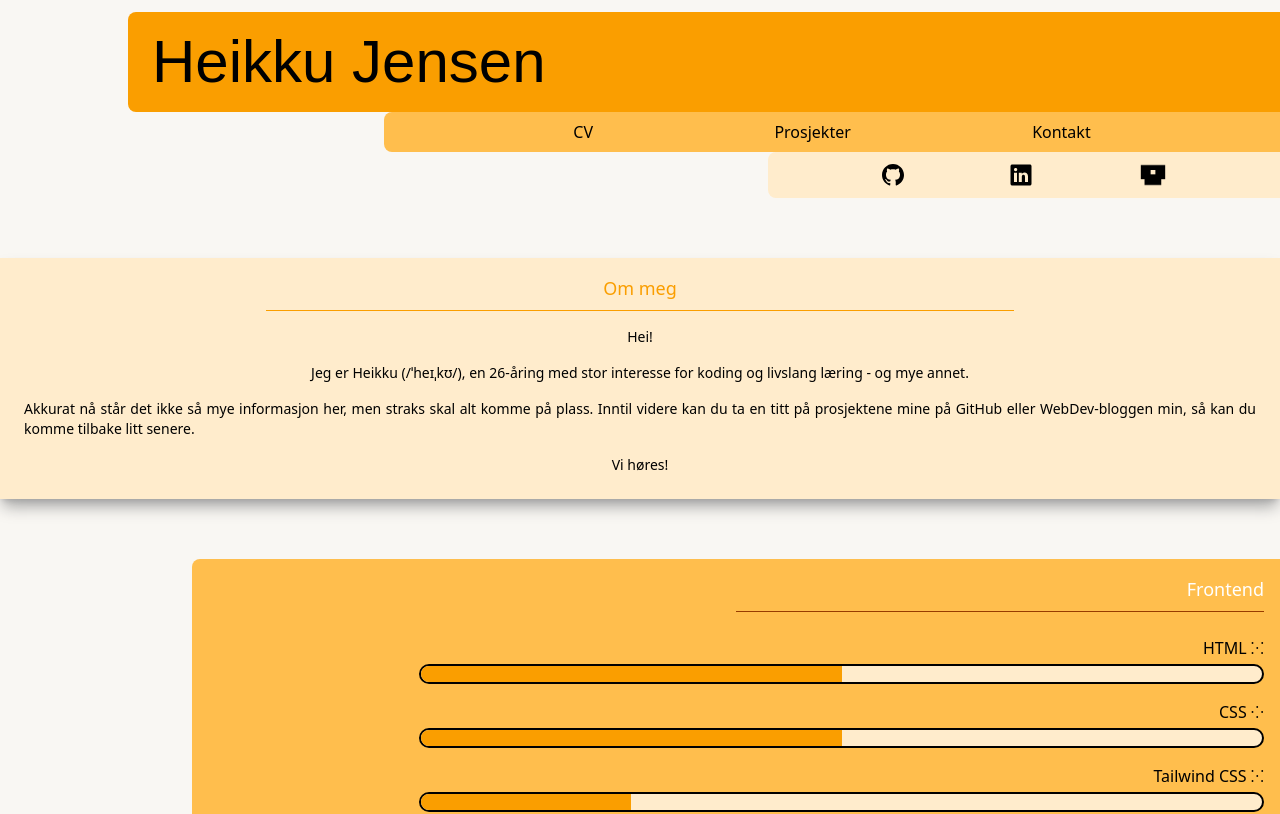
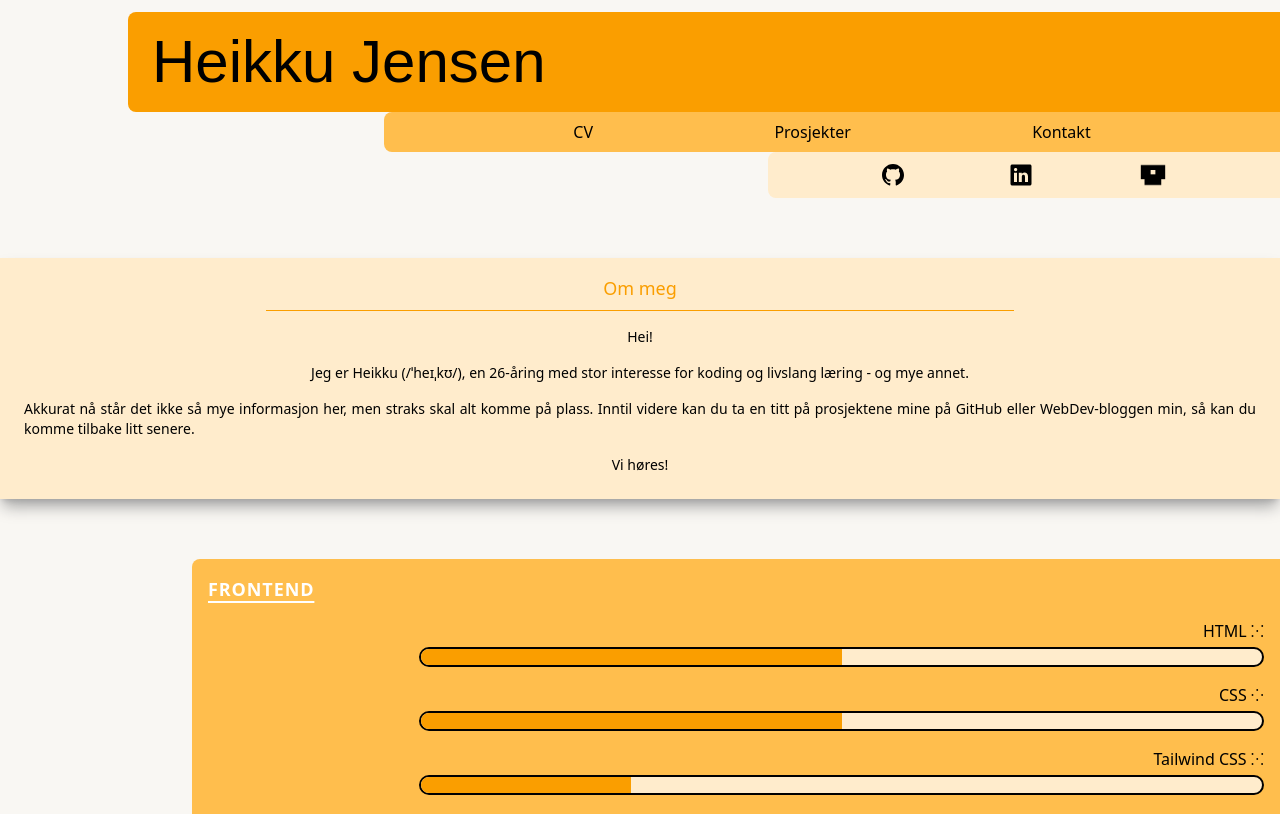
Before and after one commit to heikkuj/portfolio, a Next.js app: page / in a window 1280 px wide. Shown: the top 814 px of the page. Built offline with nearby package versions, Linux system fonts and the light colour scheme; a web font is replaced by a local one.

Commit message:
minor css changes to container title

```diff
--- a/components/container-right.jsx
+++ b/components/container-right.jsx
@@ -4,9 +4,9 @@ export default function ContainerR({children, title}) {
   return (
     <div className="flex flex-col mt-2 p-4 w-[85vw] h-auto justify-self-end bg-primary-2 rounded-l-lg">
 
-        <h1 className="font-light text-lg text-white place-self-end">{title}</h1>
+        <h1 className="font-semibold text-lg uppercase tracking-wider text-white place-self-start underline decoration-2 decoration-solid underline-offset-5">{title}</h1>
         <div className='text-right'>
-        <div className='my-2 place-self-end h-[1px] w-[50%] bg-amber-800' />
+          {/* <div className='my-2 place-self-start w-[40%] md:w-[30%] lg:w-[30%] border-1 border-bg-amber-800' /> */}
         {children}
         </div>
     </div>
```
